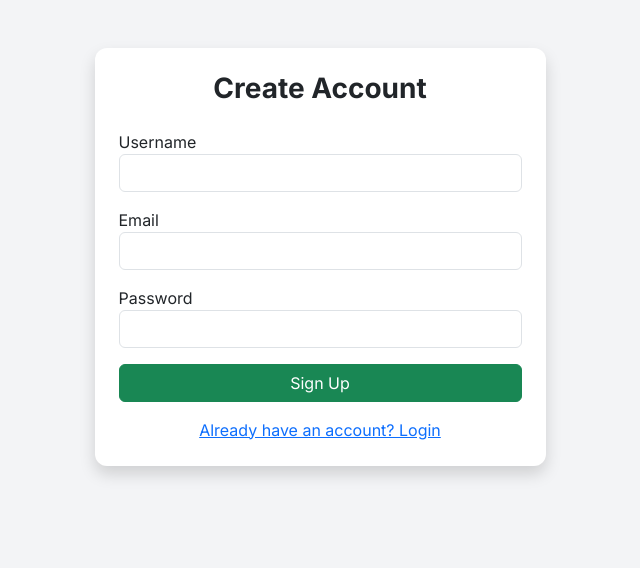
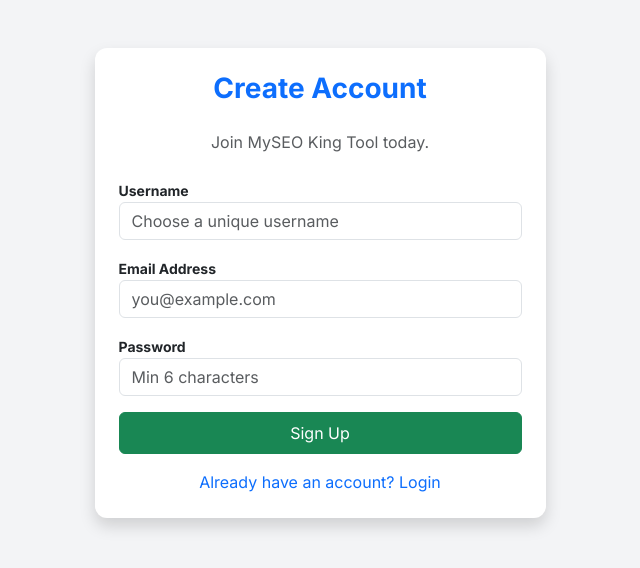
Before and after one commit to dilawar47866/MySEOTooler_V5, a Flask app: page /signup in a window 1280 px wide. Shown: the top 568 px of the page, without its empty margins (320-960 px from the left). Run offline with Flask 3, Linux system fonts and the light colour scheme.

Commit message:
Update signup.html

```diff
--- a/templates/signup.html
+++ b/templates/signup.html
@@ -3,25 +3,28 @@
 <div class="container mt-5">
     <div class="row justify-content-center">
         <div class="col-md-5">
-            <div class="card shadow p-4">
-                <h3 class="text-center mb-4 fw-bold">Create Account</h3>
+            <div class="card shadow p-4 border-0">
+                <h3 class="text-center mb-4 fw-bold text-primary">Create Account</h3>
+                <p class="text-center text-muted mb-4">Join MySEO King Tool today.</p>
+
                 <form id="signupForm" onsubmit="handleSignup(event)">
                     <div class="mb-3">
-                        <label>Username</label>
-                        <input type="text" id="username" class="form-control" required>
+                        <label class="fw-bold small">Username</label>
+                        <input type="text" id="username" class="form-control" placeholder="Choose a unique username" required minlength="3">
                     </div>
                     <div class="mb-3">
-                        <label>Email</label>
-                        <input type="email" id="email" class="form-control" required>
+                        <label class="fw-bold small">Email Address</label>
+                        <input type="email" id="email" class="form-control" placeholder="you@example.com" required>
                     </div>
                     <div class="mb-3">
-                        <label>Password</label>
-                        <input type="password" id="password" class="form-control" required>
+                        <label class="fw-bold small">Password</label>
+                        <input type="password" id="password" class="form-control" placeholder="Min 6 characters" required minlength="6">
                     </div>
-                    <button type="submit" class="btn btn-success w-100">Sign Up</button>
+                    <button type="submit" class="btn btn-success w-100 py-2">Sign Up</button>
                 </form>
+
                 <div class="text-center mt-3">
-                    <a href="/login">Already have an account? Login</a>
+                    <a href="/login" class="text-decoration-none">Already have an account? Login</a>
                 </div>
             </div>
         </div>
@@ -35,14 +38,36 @@ async function handleSignup(e) {
     const email = document.getElementById('email').value;
     const password = document.getElementById('password').value;
 
+    // Double check just in case
+    if(username.length < 3) {
+        alert("Username must be at least 3 characters long.");
+        return;
+    }
+
+    const btn = e.target.querySelector('button');
+    btn.innerText = "Creating Account...";
+    btn.disabled = true;
+
+    try {
         const res = await fetch('/signup', {
             method: 'POST',
             headers: {'Content-Type': 'application/json'},
             body: JSON.stringify({username, email, password})
         });
         const data = await res.json();
-    if(data.success) window.location.href = data.redirect;
-    else alert(data.error);
+
+        if(data.success) {
+            window.location.href = data.redirect;
+        } else {
+            alert(data.error);
+            btn.innerText = "Sign Up";
+            btn.disabled = false;
+        }
+    } catch(err) {
+        alert("Connection Error");
+        btn.innerText = "Sign Up";
+        btn.disabled = false;
+    }
 }
 </script>
 {% endblock %}
```
Lines whose indentation alone changed are shown as unchanged.
